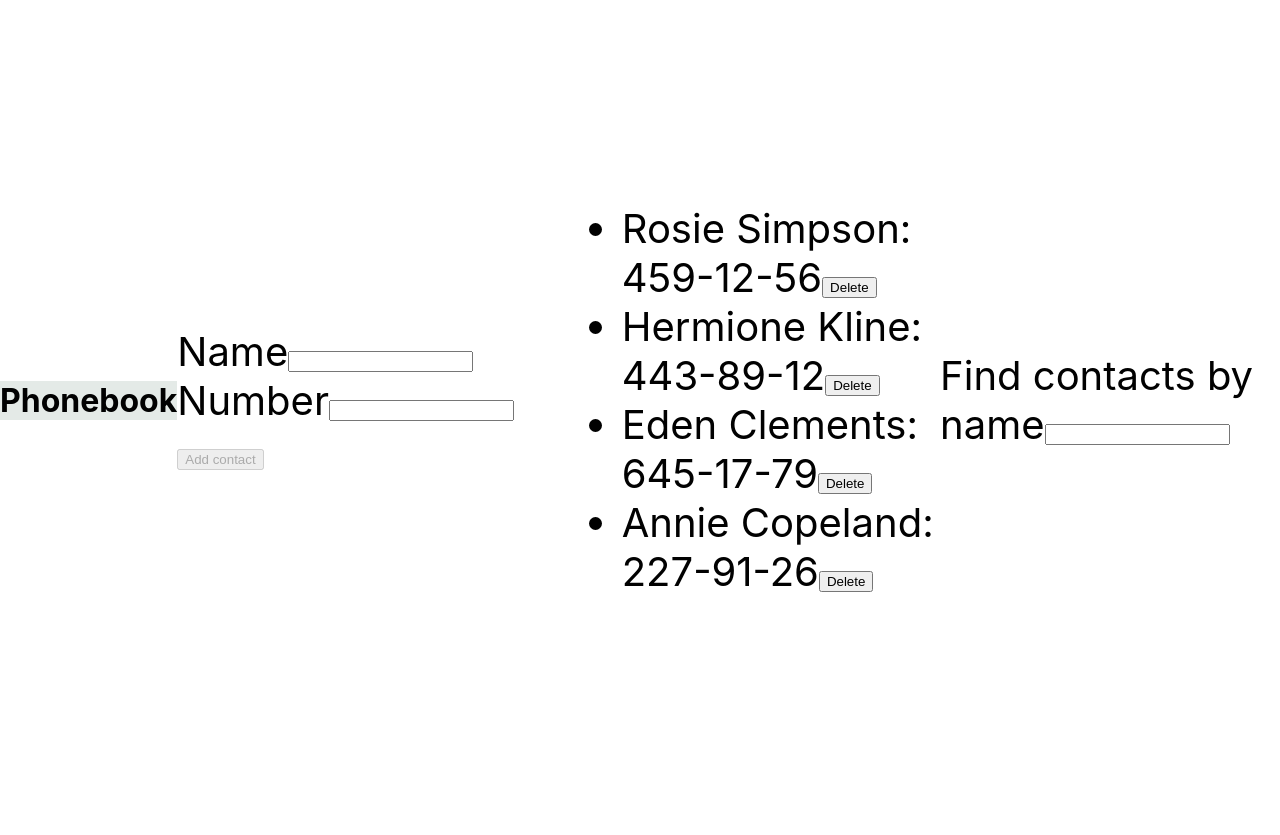
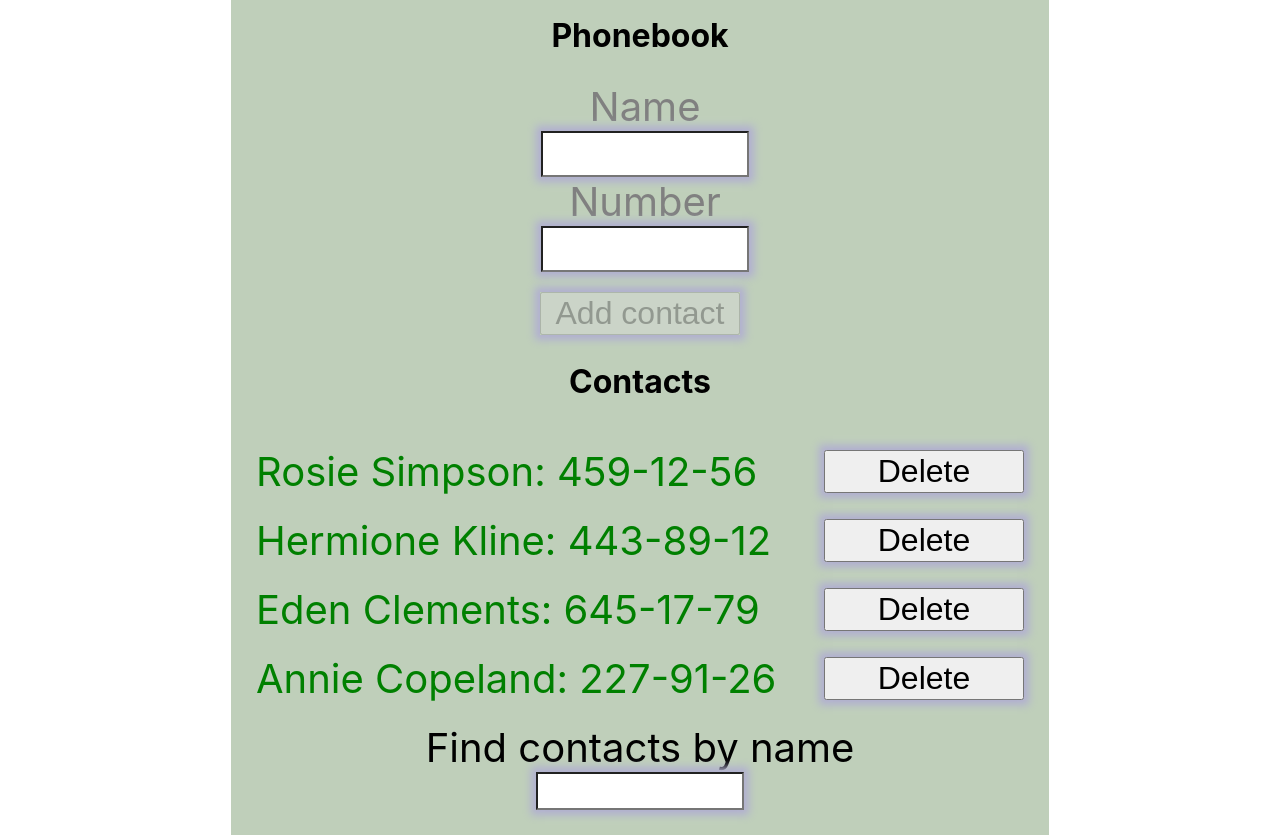
Before and after one commit to Westtochka/goit-react-hw-02-phonebook, a React (Create React App) app: page / in a window 1280 px wide. Before the commit the page ends 800 px from the top, so only its background shows below. Built offline with nearby package versions, Linux system fonts and the light colour scheme.

Commit message:
add styles

```diff
--- a/src/components/App.jsx
+++ b/src/components/App.jsx
@@ -4,6 +4,7 @@ import {ContactForm} from "./ContactForm/ContactForm";
 import ContactList from '../components/ContactList/ContactList';
 import Filter from './Filter/Filter'
 import { nanoid } from 'nanoid';
+import { Section, H2 } from "./App.style";
 
 class App extends Component {
   state = {
@@ -22,20 +23,26 @@ class App extends Component {
       }))
   }
 
-  createUser=(data)=>{
-    const newUser={
+  createUser = (data) => {
+  const { name, number } = data;
+  const noRepeat = this.state.contacts.some((contact) => contact.name === name);
+
+  if (noRepeat) {
+    alert(`${name} is already in contacts` );
+  } else {
+    const newUser = {
       id: nanoid(),
-            ...data
+      name,
+      number,
+    };
+    this.setState((prevState) => ({
+      contacts: [...prevState.contacts, newUser],
+    }));
   }
-    console.log(newUser)
-    console.log(data)
-    this.setState({ contacts: [...this.state.contacts, newUser] })
-  }
-
+};
   changeFilter=e=>{
 this.setState({filter:e.currentTarget.value})
   }
-
       render() {
       const normalizedFilter = this.state.filter.toLowerCase();
       const visibleContacts = this.state.contacts.filter((contact) =>
@@ -53,15 +60,16 @@ return (
               color: '#010101'
             }}
           >
+            <Section>
             <ContactTitle title={'Phonebook'}/>
             <ContactForm createUser={this.createUser}/>
+            <H2>Contacts</H2>
             <ContactList contacts={visibleContacts} onDeleteContact={this.deleteContact}/>
             <Filter filter={this.state.filter} onChange={this.changeFilter}
               />
+          </Section>
           </div>
           )
-
       }
-
       }
       export default App
--- /dev/null
+++ b/src/components/App.style.jsx
@@ -0,0 +1,15 @@
+import styled from '@emotion/styled'
+
+export const Section=styled.section`
+width:768px;
+background-color:#bfcfba;
+padding:25px 25px;
+display:flex;
+flex-direction:column;
+`
+
+export const H2=styled.h2`
+font-size:32px;
+  margin-left:auto;
+  margin-right:auto;
+`
--- a/src/components/ContactForm/ContactForm.jsx
+++ b/src/components/ContactForm/ContactForm.jsx
@@ -1,4 +1,5 @@
 import { Component } from 'react'
+import { FORM, Label, Input, Button} from "./ContactForm.style";
 // import PropTypes from 'prop-types';
 
 export class ContactForm extends Component {
@@ -10,11 +11,12 @@ export class ContactForm extends Component {
   handleChange=({target:{name,value}})=>
   {this.setState({[name]:value})}
 
-  handlerSubmit=e=>{
-  e.preventDefault()
-  this.props.createUser(this.state)
-  this.reset();
-  }
+  handlerSubmit = (e) => {
+    e.preventDefault();
+    const { name, number } = this.state;
+    this.props.createUser({ name, number });
+    this.reset();
+  };
 
   reset=()=>{
   this.setState({
@@ -22,11 +24,13 @@ export class ContactForm extends Component {
     number: ''
   })
 }
+
+
 render(){
     return (
-<form onSubmit={this.handlerSubmit}>
-    <label> Name
-  <input
+<FORM onSubmit={this.handlerSubmit}>
+    <Label> Name
+  <Input
   type="text"
   name="name"
   pattern="^[a-zA-Zа-яА-Я]+(([' -][a-zA-Zа-яА-Я ])?[a-zA-Zа-яА-Я]*)*$"
@@ -34,9 +38,9 @@ render(){
   required
   value={this.state.name}
   onChange={this.handleChange}
-/></label>
-<label> Number
-<input
+/></Label>
+<Label> Number
+<Input
   type="tel"
   name="number"
   pattern="\+?\d{1,4}?[-.\s]?\(?\d{1,3}?\)?[-.\s]?\d{1,4}[-.\s]?\d{1,4}[-.\s]?\d{1,9}"
@@ -44,9 +48,9 @@ render(){
   required
   onChange={this.handleChange}
   value={this.state.number}
-/></label>
+/></Label>
 
-<button type="submit" disabled={!this.state.name||!this.state.number} >Add contact</button>
+<Button type="submit"  disabled={!this.state.name||!this.state.number} >Add contact</Button>
 
-  </form>)
+  </FORM>)
 }};
--- a/src/components/ContactForm/ContactForm.style.jsx
+++ b/src/components/ContactForm/ContactForm.style.jsx
@@ -0,0 +1,31 @@
+import styled from '@emotion/styled'
+
+export const FORM=styled.form`
+color:grey;
+display:flex;
+flex-direction:column;
+`
+export const Label=styled.label`
+display:flex;
+flex-direction:column;
+margin-left:10px;
+align-items:center;
+`
+export const Input=styled.input`
+height:40px;
+width:200px;
+box-shadow: 0px 0px 8px 5px rgba(177,175,209,1);
+&:hover, :focus {
+    box-shadow: 0px 0px 8px 5px #bace36;}
+`
+export const Button=styled.button`
+font-size:32px;
+width:200px;
+margin-right:auto;
+margin-left:auto;
+margin-top:20px;
+box-shadow: 0px 0px 8px 5px rgba(177,175,209,1);
+&:hover, :focus {
+    box-shadow: 0px 0px 8px 5px #bace36;
+    background-color:#ad24a9;}
+`
--- a/src/components/ContactItem/ContactItem.jsx
+++ b/src/components/ContactItem/ContactItem.jsx
@@ -1,12 +1,14 @@
+import { ListItem,ContactData, Button  } from "./ContactItem.style";
+
 export const ContactItem = ({ contact, onDeleteContact }) => {
   const handleDelete = () => {
     onDeleteContact(contact.id);
   };
   return (
-    <li>
-      {contact.name}: {contact.number}
-      <button onClick={handleDelete}>Delete</button>
-    </li>
+    <ListItem>
+      <ContactData>{contact.name}: {contact.number}</ContactData>
+      <Button onClick={handleDelete}>Delete</Button>
+    </ListItem>
   );
 };
 
--- a/src/components/ContactItem/ContactItem.style.jsx
+++ b/src/components/ContactItem/ContactItem.style.jsx
@@ -0,0 +1,24 @@
+import styled from '@emotion/styled'
+
+export const ListItem=styled.li`
+color:black;
+display:flex;
+justify-content:space-between;
+align-items:center;
+margin-top:20px;
+`
+export const ContactData=styled.span`
+color:green;
+`
+
+export const Button=styled.button`
+font-size:32px;
+width:200px;
+/* margin-right:auto;
+margin-left:auto; */
+box-shadow: 0px 0px 8px 5px rgba(177,175,209,1);
+&:hover, :focus {
+    box-shadow: 0px 0px 8px 5px #bace36;
+    background-color:#ad24a9;
+  }
+`
--- a/src/components/ContactList/ContactList.jsx
+++ b/src/components/ContactList/ContactList.jsx
@@ -1,6 +1,8 @@
 import {ContactItem} from '../ContactItem/ContactItem'
+import { List } from "./ContactList.style";
+
 export const ContactList = ({ contacts, onDeleteContact }) => (
-    <ul>
+    <List>
       {contacts.map(({ id, name, number }) => (
         <ContactItem
           key={id}
@@ -8,7 +10,7 @@ export const ContactList = ({ contacts, onDeleteContact }) => (
           onDeleteContact={onDeleteContact}
         />
       ))}
-    </ul>
+    </List>
   );
 
   export default ContactList;
--- /dev/null
+++ b/src/components/ContactList/ContactList.style.jsx
@@ -0,0 +1,7 @@
+import styled from '@emotion/styled'
+
+export const List=styled.div`
+list-style-type:none;
+display:flex;
+flex-direction:column;
+`
--- a/src/components/ContactTitle/ContactTitle.style.jsx
+++ b/src/components/ContactTitle/ContactTitle.style.jsx
@@ -2,6 +2,8 @@ import styled from '@emotion/styled'
 
 export const Title=styled.h2`
 font-size:32px;
-background-color:#e4eae7;
-border-color:white;
+margin-right:auto;
+margin-left:auto;
+display:block;
+color:black;
 `
--- a/src/components/Filter/Filter.jsx
+++ b/src/components/Filter/Filter.jsx
@@ -1,10 +1,11 @@
 // import PropTypes from 'prop-types';
+import {Input, Label} from './Filter.style'
 
 export const Filter = ({ filter, onChange }) => {
- return  <label>
+ return  <Label>
     Find contacts by name
-    <input type="text" value={filter} onChange={onChange}/>
-  </label>
+    <Input type="text" value={filter} onChange={onChange}/>
+  </Label>
 }
 
 
--- a/src/components/Filter/Filter.style.jsx
+++ b/src/components/Filter/Filter.style.jsx
@@ -0,0 +1,18 @@
+import styled from '@emotion/styled'
+
+export const Input=styled.input`
+height:32px;
+width:200px;
+box-shadow: 0px 0px 8px 5px rgba(177,175,209,1);
+&:hover, :focus {
+    box-shadow: 0px 0px 8px 5px #bace36;
+  }
+`
+
+export const Label=styled.label`
+display:flex;
+flex-direction:column;
+align-items:center;
+color:black;
+margin-top:20px;
+`
```
Lines whose indentation alone changed are shown as unchanged.
